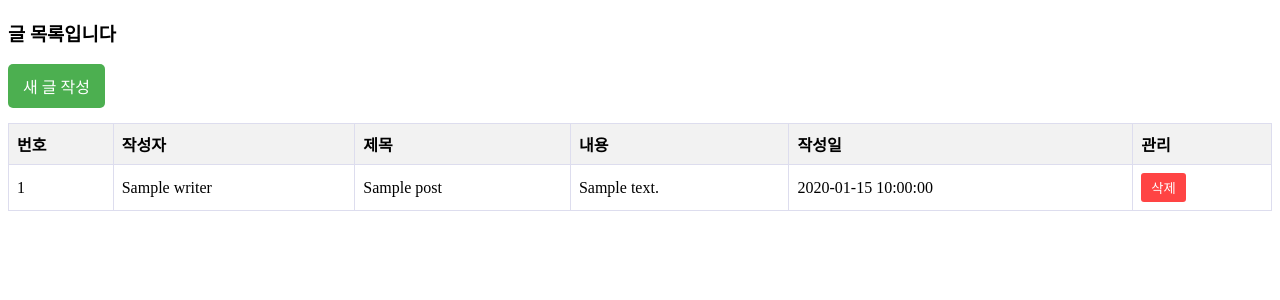
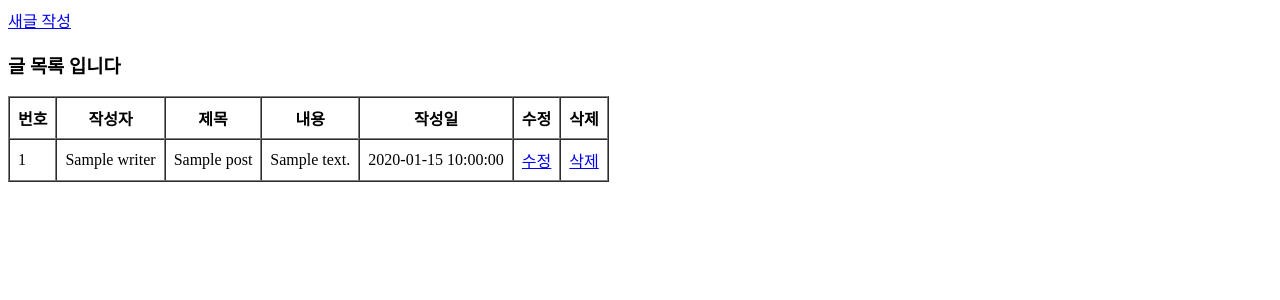
Before and after one commit to pretty2753/test03, a FastAPI app: template templates/post/list.html in a window 1280 px wide. Shown: the top 300 px of the page. Run offline with FastAPI, Linux system fonts and the light colour scheme; the template is opened without the code that fills it: most values are stand-ins (such as "Sample title", 1, 10 or a date in 2020); parts of the project's set-up code (start-up, migrations or seed data) failed here and were passed over.

Commit message:
글 수정 양식 기능 구현

```diff
--- a/main.py
+++ b/main.py
@@ -1,16 +1,21 @@
 # main.py
 
-from fastapi import Depends, FastAPI, Request, Form
+
+
+
+from fastapi import Depends, FastAPI, Form, Request
 from fastapi.responses import HTMLResponse, RedirectResponse
 from fastapi.templating import Jinja2Templates
 from sqlalchemy import text
 from sqlalchemy.orm import Session
+
+
 from database import get_db
 
 
-# FastAPI 객체 생성
+# fastapi 객체 생성
 app = FastAPI()
-# Jinja2 템플릿 객체 생성
+# jinja2 템플릿 객체 생성 (templates 파일들이 어디에 있는지 알려야 한다.)
 templates = Jinja2Templates(directory="templates")
 
 
@@ -19,61 +24,89 @@
     return templates.TemplateResponse(
         request=request,
         name="index.html",
+        # 응답에 필요한 data 를 context 로 전달 할수 있다.
         context={
-            "fortuneToday": "동쪽으로 가면 귀인을 만나요"
+            "fortuneToday":"동쪽으로 가면 귀인을 만나요"
         }
     )
 
 
-# GET 방식 /post 요청 처리 (글 목록)
+# get 방식 /post 요청 처리
 @app.get("/post", response_class=HTMLResponse)
-def getPosts(request: Request, db: Session = Depends(get_db)):
+def getPosts(request: Request, db:Session = Depends(get_db)):
+    # DB 에서 글목록을 가져오기 위한 sql 문 준비
     query = text("""
         SELECT num, writer, title, content, created_at
         FROM post
         ORDER BY num DESC
     """)
+    # 글 목록을 얻어와서
     result = db.execute(query)
     posts = result.fetchall()
-
+    # 응답하기
     return templates.TemplateResponse(
         request=request,
-        name="post/list.html",
+        name="post/list.html", # templates/post/list.html jinja2 를 해석한 결과를 응답
         context={
-            "posts": posts
+            "posts":posts
         }
     )
 
 
-# GET 방식 - 글 작성 폼
 @app.get("/post/new", response_class=HTMLResponse)
-def getNewForm(request: Request):
+def postNewForm(request: Request):
+    return templates.TemplateResponse(request=request, name="post/new-form.html")
+
+
+@app.post("/post/new")
+def postNew(request: Request, writer: str = Form(...), title: str = Form(...), content: str = Form(...),
+            db: Session = Depends(get_db)):
+    # DB 에 저장할 sql 문  준비
+    query = text("""
+        INSERT INTO post
+        (writer, title, content)
+        VALUES(:writer, :title, :content)
+    """)
+    # query 문을 실행하면서 같이 전달한 dict 의 키값과  :writer , :title, :content 동일한 위치에 값이 바인딩되어서 실행된다.
+    db.execute(query, {"writer":writer, "title":title, "content":content})
+    db.commit()
+
+
+    # 특정 경로로 요청을 다시 하도록 리다일렉트 응답을 준다.
     return templates.TemplateResponse(
         request=request,
-        name="post/new-form.html"
+        name="post/alert.html",
+        context={
+            "msg":"글 정보를 추가 했습니다!",
+            "url":"/post"
+        }
     )
 
 
-# POST 방식 - 글 저장
-@app.post("/post/new")
-def createPost(
-    writer: str = Form(...),
-    title: str = Form(...),
-    content: str = Form(...),
-    db: Session = Depends(get_db)
-):
+@app.get("/post/delete/{num}") # {num} 경로변수 선언 (path variable)
+def delete(num: int, db: Session = Depends(get_db)): # 경로 변수의 이름과 함수의 매개변수의 이름을 일치시킨다
+    # num 에는 삭제할 글의 번호가 들어 있다.
+    query = text("DELETE FROM post WHERE num=:num")
+    db.execute(query, {"num":num})
+    db.commit()
+    # 클라이언트가 /post 로 다시 요청하라고 강요하기
+    return RedirectResponse("/post", status_code=302)
+
+
+@app.get("/post/edit/{num}")
+def edit(num: int, request: Request, db: Session = Depends(get_db)):
+    # 수정할 글정보를 읽어오기 위한 query 작성
     query = text("""
-        INSERT INTO post (writer, title, content)
-        VALUES (:writer, :title, :content)
+        SELECT num, writer, title, content, created_at
+        FROM post
+        WHERE num=:num
     """)
-    db.execute(query, {"writer": writer, "title": title, "content": content})
-    db.commit()
-
-#삭제 기능
-@app.post("/post/delete/{num}")
-def deletePost(num: int, db: Session = Depends(get_db)):
-    query = text("DELETE FROM post WHERE num = :num")
-    db.execute(query, {"num": num})
-    db.commit()
-
-    return RedirectResponse("/post", status_code=302)
+    # PK 를 이용해서 select 하는 것이기 때문에 row 는 1개다 따라서 .fetchone() 함수를 호출한다.
+    row = db.execute(query, {"num":num}).fetchone()
+    return templates.TemplateResponse(
+        request=request,
+        name="post/edit.html",
+        context={
+            "post":row
+        }
+    )
--- a/templates/post/list.html
+++ b/templates/post/list.html
@@ -1,51 +1,15 @@
 <!DOCTYPE html>
-<html lang="ko">
+<html lang="en">
 <head>
     <meta charset="UTF-8">
     <meta name="viewport" content="width=device-width, initial-scale=1.0">
-    <title>글 목록</title>
-    <style>
-        table {
-            width: 100%;
-            border-collapse: collapse;
-        }
-        th, td {
-            border: 1px solid #dde;
-            padding: 8px;
-            text-align: left;
-        }
-        th {
-            background-color: #f2f2f2;
-        }
-        .btn-delete {
-            background-color: #ff4444;
-            color: white;
-            border: none;
-            padding: 5px 10px;
-            cursor: pointer;
-            border-radius: 3px;
-        }
-        .btn-delete:hover {
-            background-color: #cc0000;
-        }
-        .btn-new {
-            background-color: #4CAF50;
-            color: white;
-            padding: 10px 15px;
-            text-decoration: none;
-            border-radius: 5px;
-            margin-bottom: 15px;
-            display: inline-block;
-        }
-    </style>
+    <title>templates/post/list.html</title>
 </head>
 <body>
     <div class="container">
-        <h3>글 목록입니다</h3>
-
-        <a href="/post/new" class="btn-new">새 글 작성</a>
-
-        <table>
+        <a href="/post/new">새글 작성</a>
+        <h3>글 목록 입니다</h3>
+        <table border="1" cellpadding="8" cellspacing="0">
             <thead>
                 <tr>
                     <th>번호</th>
@@ -53,25 +17,26 @@
                     <th>제목</th>
                     <th>내용</th>
                     <th>작성일</th>
-                    <th>관리</th>
+                    <th>수정</th>
+                    <th>삭제</th>
                 </tr>
             </thead>
             <tbody>
-                {% for post in posts %}
+            {% for post in posts %} <!-- posts 리스트를 순회하면서 각 post에 대해 아래 코드를 반복함 -->
                 <tr>
-                    <td>{{ post.num }}</td>
-                    <td>{{ post.writer }}</td>
-                    <td>{{ post.title }}</td>
-                    <td>{{ post.content }}</td>
-                    <td>{{ post.created_at }}</td>
+                    <td>{{ post.num }}</td>       <!-- post의 num(번호) 필드 값을 출력 -->
+                    <td>{{ post.writer }}</td>    <!-- post의 writer(작성자) 필드 값을 출력 -->
+                    <td>{{ post.title }}</td>     <!-- post의 title(제목) 필드 값을 출력 -->
+                    <td>{{ post.content }}</td>   <!-- post의 content(내용) 필드 값을 출력 -->
+                    <td>{{ post.created_at }}</td><!-- post의 created_at(작성일) 필드 값을 출력 -->
                     <td>
-                        <form action="/post/delete/{{ post.num }}" method="post"
-                              onsubmit="return confirm('정말 삭제하시겠습니까?');">
-                            <button type="submit" class="btn-delete">삭제</button>
-                        </form>
+                        <a href="/post/edit/{{ post.num }}">수정</a>
+                    </td>
+                    <td>
+                        <a href="/post/delete/{{ post.num }}">삭제</a>
                     </td>
                 </tr>
-                {% endfor %}
+            {% endfor %} <!-- for 반복문 종료 -->
             </tbody>
         </table>
     </div>
```
Also changed, not shown: templates/post/alert.html (added, +17 -0 lines), templates/post/edit.html (added, +28 -0 lines).
